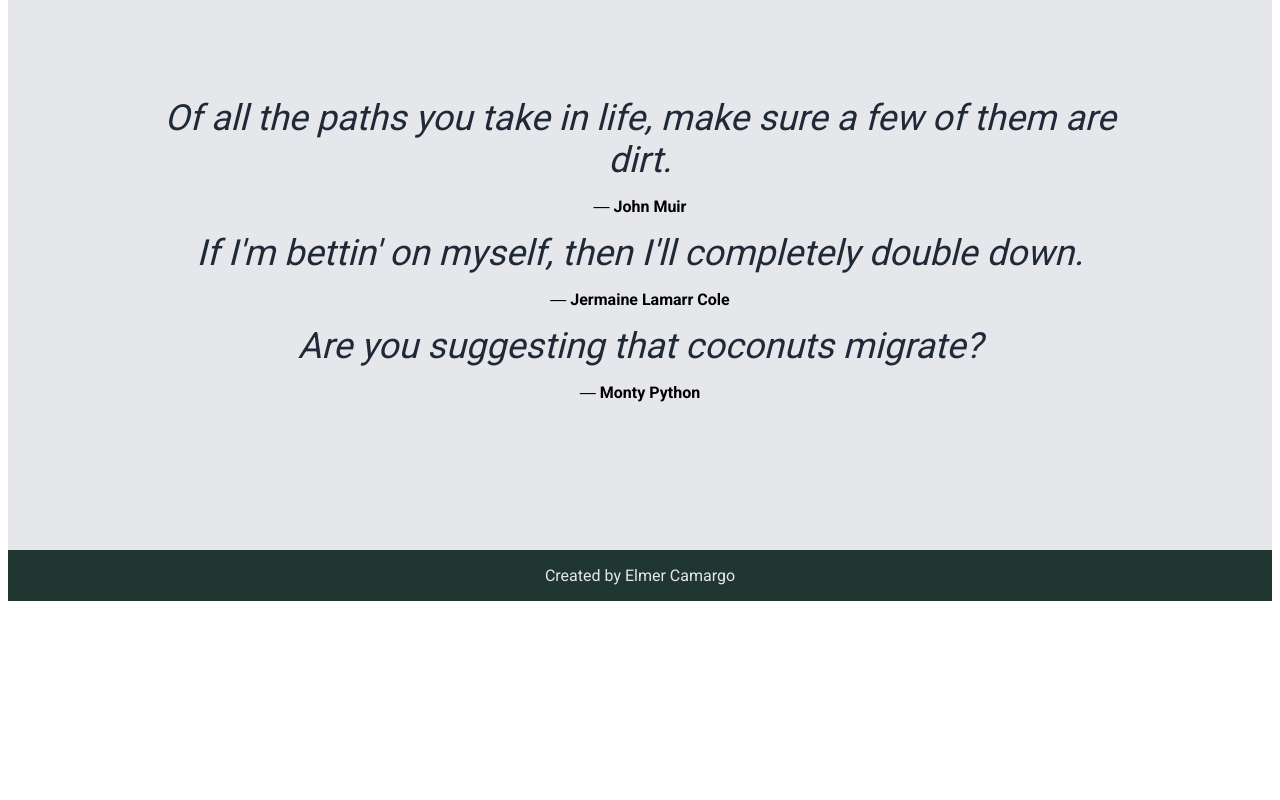
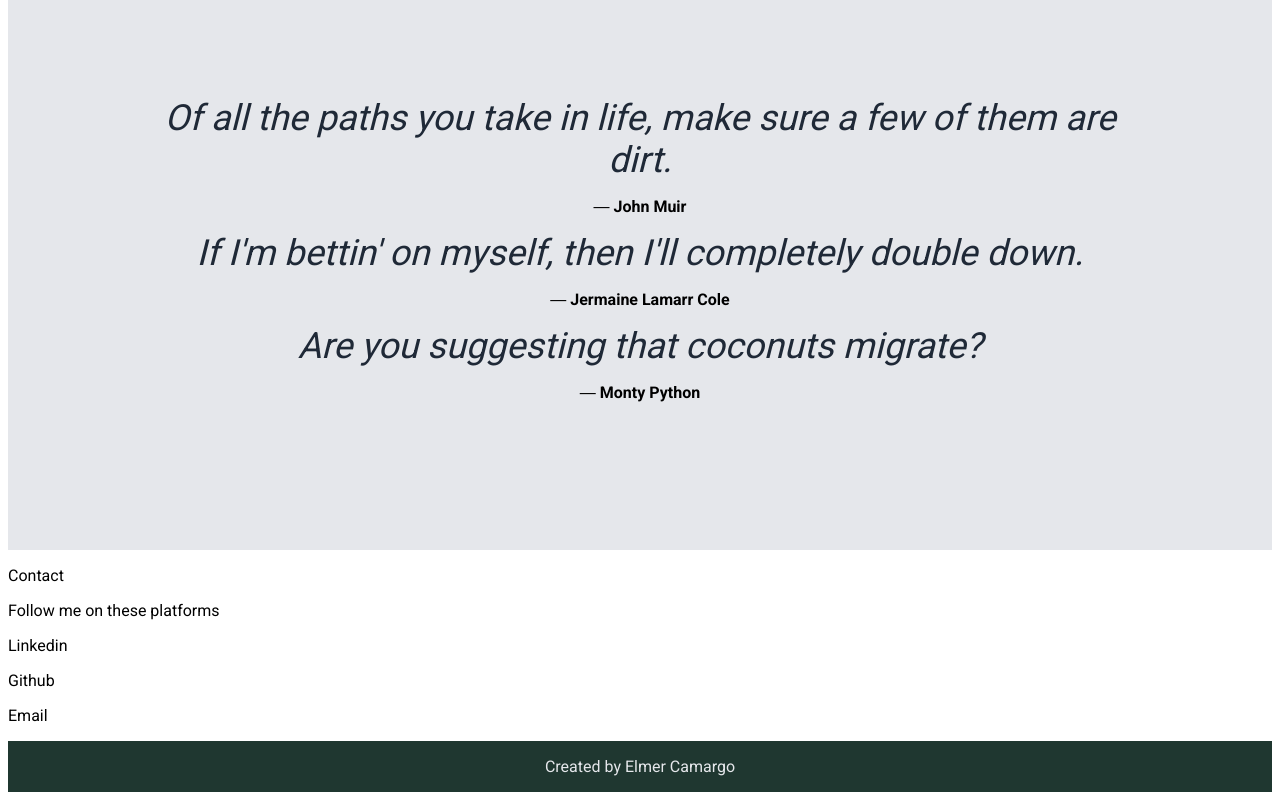
Before and after one commit to flapjackstan/web_dev-odin_project, a plain HTML site: page projects/landing-page/index.html in a window 1280 px wide. Shown: the part 935-1735 px from the top of the page. Before the commit the page ends 1544 px from the top, so only its background shows below. Drawn offline with Linux system fonts and the light colour scheme.

Commit message:
added html

```diff
--- a/projects/landing-page/index.html
+++ b/projects/landing-page/index.html
@@ -68,6 +68,20 @@
         </div>
       </div>
 
+      <div class="chunk-4">
+        <div class="chunk-4-container">
+          <div class="chunk-4-left">
+            <p>Contact</p>
+            <p>Follow me on these platforms</p>
+          </div>
+          <div class="chunk-4-right">
+            <p>Linkedin</p>
+            <p>Github</p>
+            <p>Email</p>
+          </div>
+        </div>
+      </div>
+
     </div>
 
     <div class="footer">
```
